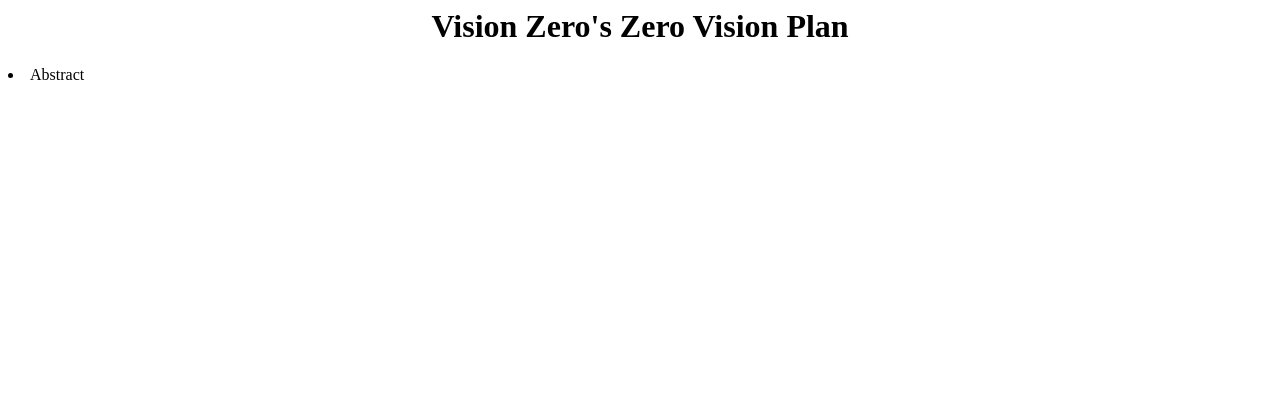
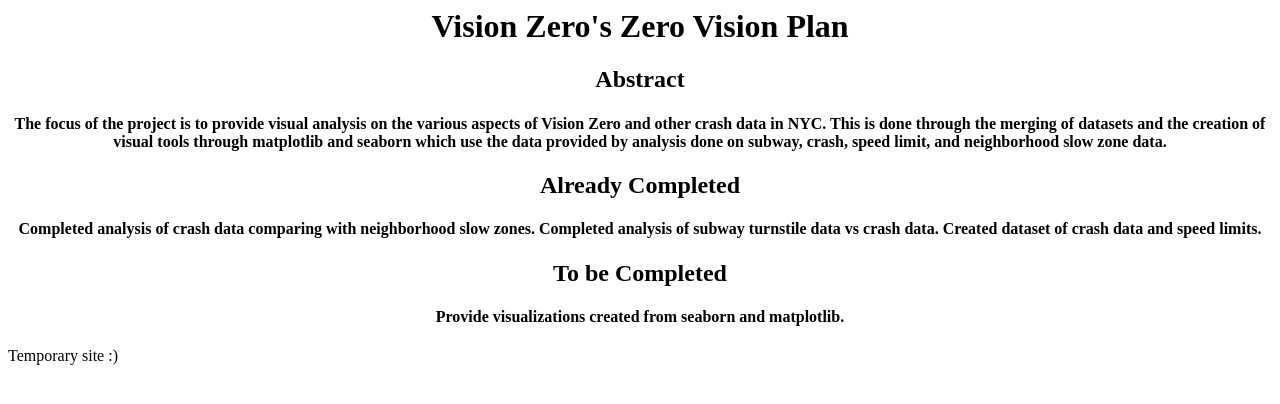
Before and after one commit to Delkik/data_science, a plain HTML site: page index.html in a window 1280 px wide. Drawn offline with Linux system fonts and the light colour scheme.

Commit message:
added more details

```diff
--- a/index.html
+++ b/index.html
@@ -3,10 +3,21 @@
         <title>Vision Zero's Zero Vision Plan</title>
     </head>
     <body>
-        <p>
-            <center><h1>Vision Zero's Zero Vision Plan</h1></center>
-        </p>
-        <li>Abstract</li>
+        <center>
+            <p><h1>Vision Zero's Zero Vision Plan</h1></p>
+            <p><h2>Abstract</h2></p>
+            <p><h4>The focus of the project is to provide visual analysis on the various aspects of Vision Zero and other crash data in NYC. This is done through the merging of datasets and the creation of visual tools through matplotlib and seaborn which use the data provided by analysis done on subway, crash, speed limit, and neighborhood slow zone data.</h4></p>
+            <p><h2>Already Completed</h2></p>
+
+            <p><h4>
+                Completed analysis of crash data comparing with neighborhood slow zones.
+                Completed analysis of subway turnstile data vs crash data.
+                Created dataset of crash data and speed limits.
+            </h4></p>
+            <p><h2>To be Completed</h2></p>
+            <p><h4>Provide visualizations created from seaborn and matplotlib.</h4></p>
+        </center>
+        Temporary site :)
     </body>
 
 </html>
```
